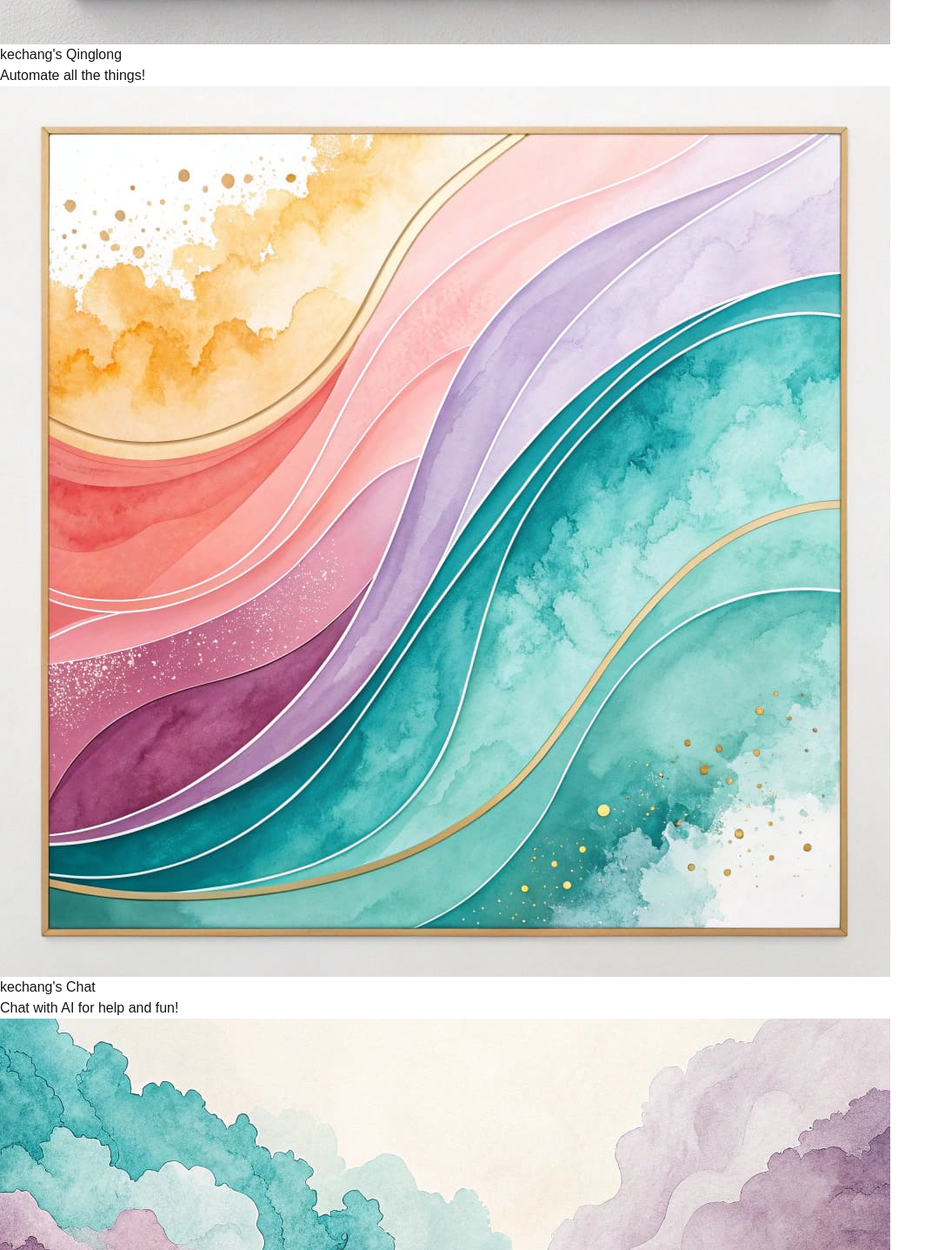
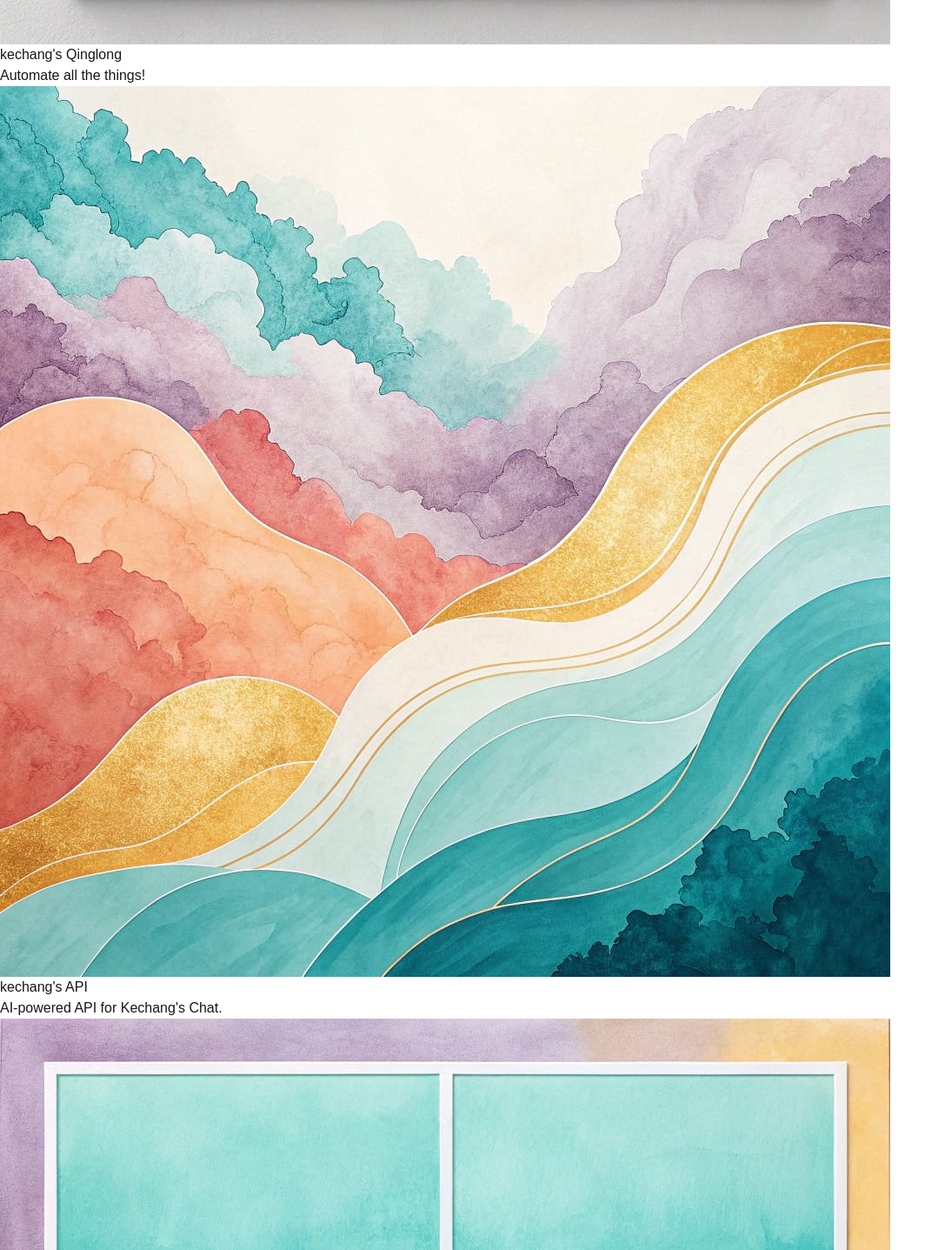
Before and after one commit to kechangdev/homepage, a Next.js app: page / in a window 1280 px wide. Shown: the part 4573-6010 px from the top of the page at 87% size, without its empty margins (0-1087 px from the left). Built offline with nearby package versions, Linux system fonts and the light colour scheme.

Commit message:
Del kechang's chat

```diff
--- a/src/app/page.tsx
+++ b/src/app/page.tsx
@@ -47,32 +47,25 @@ export default function Home() {
         },
         {
             id: 5,
-            title: "kechang's Chat",
-            description: "Chat with AI for help and fun!",
-            image: "./b19f6b24-e2e2-4005-82ed-24dd87921c0a.jpg",
-            link: "https://chat.kechang.uk",
-        },
-        {
-            id: 6,
             title: "kechang's API",
             description: "AI-powered API for Kechang's Chat.",
             image: "./c8603ad0-cd88-4f5d-a8e5-c97a22553c6c.jpg",
             link: "https://api.kechang.uk",
         },
         {
-            id: 7,
+            id: 6,
             title: "kechang's Bark",
             description: "Notifications that bark.",
             image: "./b32658de-4268-4aab-9887-38995a14e6d0.jpg",
             link: "https://bark.kechang.uk",
         },
         {
-            id: 8,
+            id: 7,
             title: "kechang's YOURLS",
             description: "Shrink those URLs!",
             image: "./1efa959d-ca8b-4df7-9577-cfb306f4c572.jpg",
             link: "https://url.kechang.uk/admin",
-        },
+        }
     ];
 
     const calculateBlockSize = () => {
```
